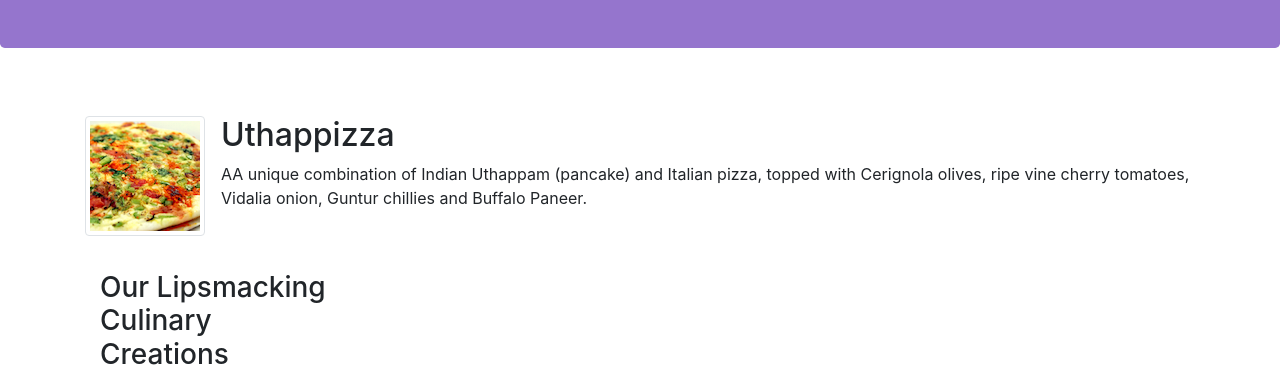
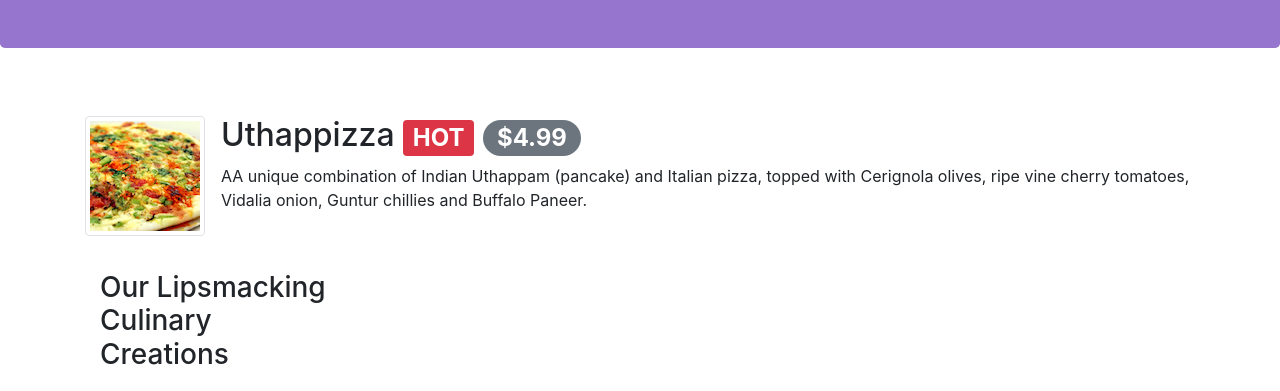
Before and after one commit to niskyB/BT-Assignment1, a website: page index.html in a window 1280 px wide. Shown: the part 409-800 px from the top of the page. Drawn offline with nearby package versions, Linux system fonts and the light colour scheme.

Commit message:
Alerting Users

```diff
--- a/css/styles.css
+++ b/css/styles.css
@@ -10,9 +10,11 @@ body {
 .bg-purple {
   background-color: purple;
 }
+
 .bg-purple-300 {
   background-color: rgba(211, 4, 211, 0.493);
 }
+
 .text-white {
   color: white;
 }
--- a/index.html
+++ b/index.html
@@ -72,7 +72,10 @@
             <div class="media">
                 <img src="img/uthappizza.png" alt="Uthappizza" class="d-flex mr-3 img-thumbnail align-self-center">
                 <div class="media-body">
-                    <h2 class="mt-0">Uthappizza</h2>
+                    <h2 class="mt-0">Uthappizza
+                        <span class="badge badge-danger">HOT</span>
+                        <span class="badge badge-pill badge-secondary">$4.99</span>
+                    </h2>
                     <p class="d-none d-sm-block"> AA unique combination of Indian Uthappam (pancake) and Italian pizza,
                         topped with Cerignola olives,
                         ripe vine cherry tomatoes, Vidalia onion, Guntur chillies and Buffalo Paneer.</p>
--- a/package.json
+++ b/package.json
@@ -6,7 +6,8 @@
   "scripts": {
     "start": "npm run lite",
     "test": "echo \"Error: no test specified\" && exit 1",
-    "lite": "lite-server"
+    "lite": "lite-server",
+    "scss": "node-sass -o css/ css/"
   },
   "author": "",
   "license": "ISC",
@@ -18,6 +19,7 @@
     "bootstrap-social": "^5.1.1",
     "font-awesome": "^4.7.0",
     "jquery": "^3.6.0",
+    "node-sass": "^7.0.1",
     "popper.js": "^1.12.9"
   }
 }
```
Also changed, not shown: aboutus.html (+2 -2 lines), 1 other file. Lines whose indentation alone changed are shown as unchanged.
